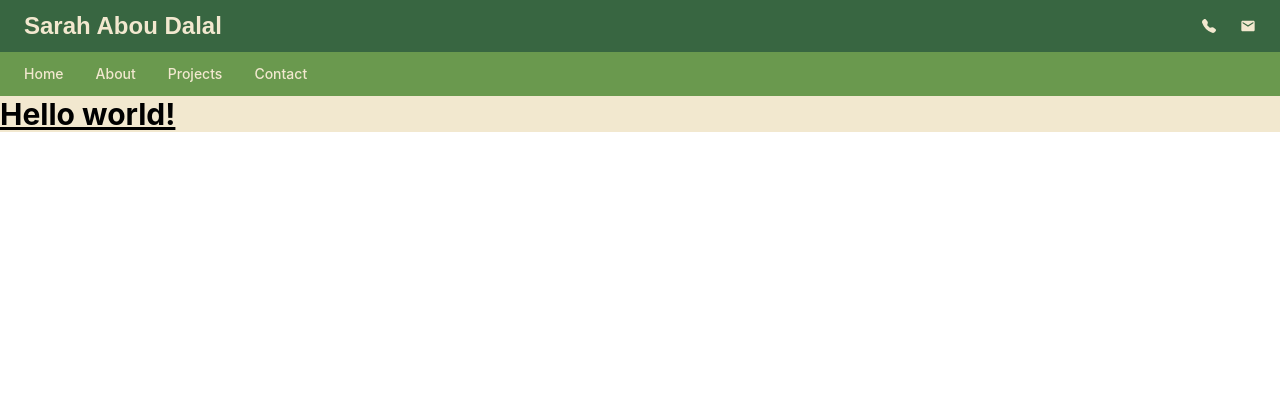
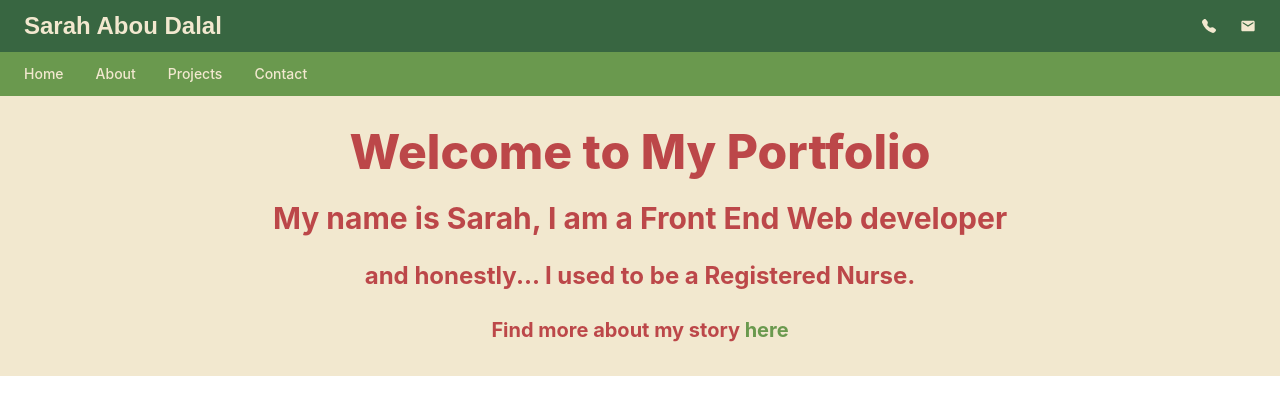
Before and after one commit to sarahaboudalal/Portfolio, a React (Create React App) app: page / in a window 1280 px wide. Shown: the top 414 px of the page. Built offline with nearby package versions, Linux system fonts and the light colour scheme.

Commit message:
hero section initial structure

```diff
--- a/src/App.js
+++ b/src/App.js
@@ -1,3 +1,4 @@
+import Hero from './components/Hero/Hero';
 import Navbar from './components/Navbar/Navbar';
 import './index.css';
 
@@ -5,9 +6,7 @@ function App() {
   return (
     <div>
     <Navbar/>
-    <h1 className="text-3xl font-bold underline bg-whitish">
-    Hello world!
-  </h1>
+    <Hero/>
   </div>
   );
 }
--- /dev/null
+++ b/src/components/Hero/Hero.jsx
@@ -0,0 +1,12 @@
+export default function Hero(){
+    return(
+        <div className="bg-whitish h-full">
+        <div className="flex flex-col justify-center items-center py-5">
+        <h3 className="text-redish font-extrabold text-5xl py-3">Welcome to My Portfolio</h3>
+        <h3 className="text-redish font-bold text-3xl py-3">My name is Sarah, I am a Front End Web developer</h3>
+        <h3 className="text-redish font-bold text-2xl py-3">and honestly... I used to be a Registered Nurse.</h3>
+        <h3 className="text-redish font-bold text-xl py-3">Find more about my story <a href="#" className="text-lightGreen hover:underline hover:text-darkGreen">here</a></h3>
+        </div>
+        </div>
+    )
+}
```
